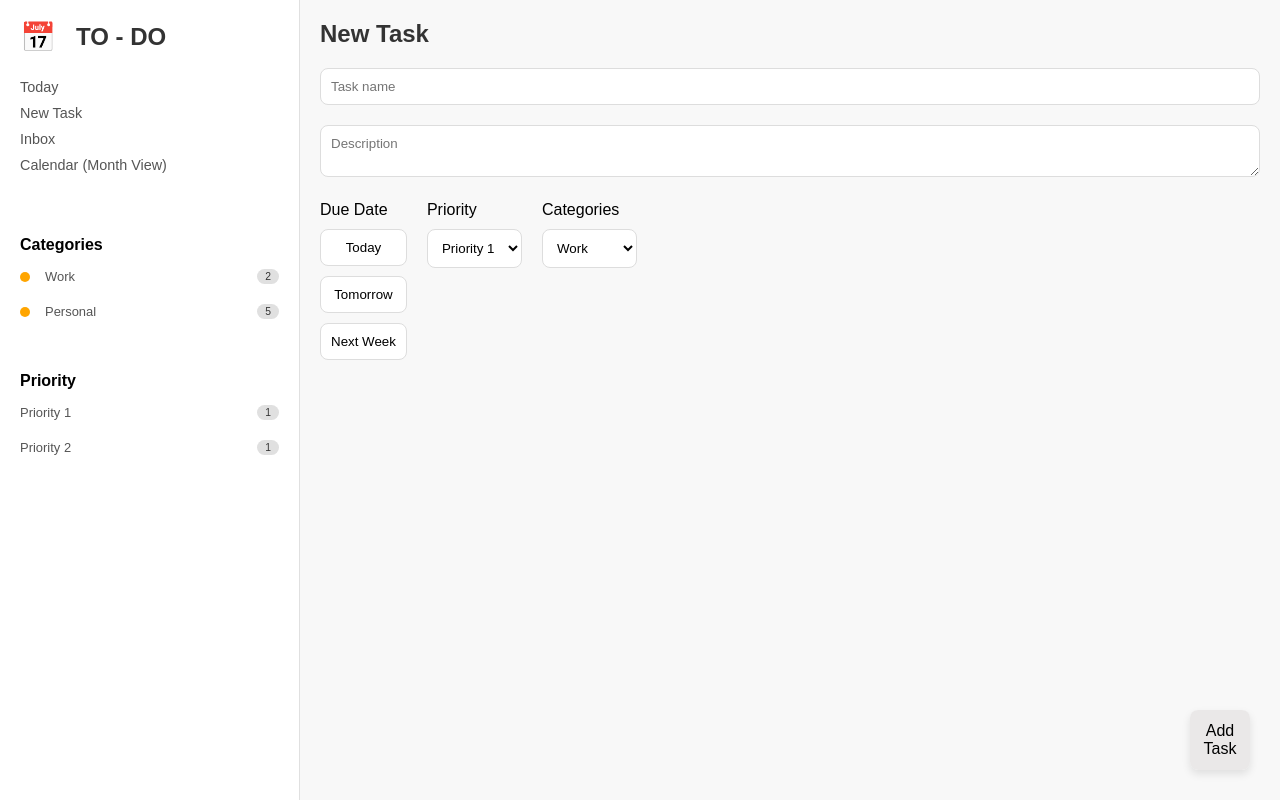
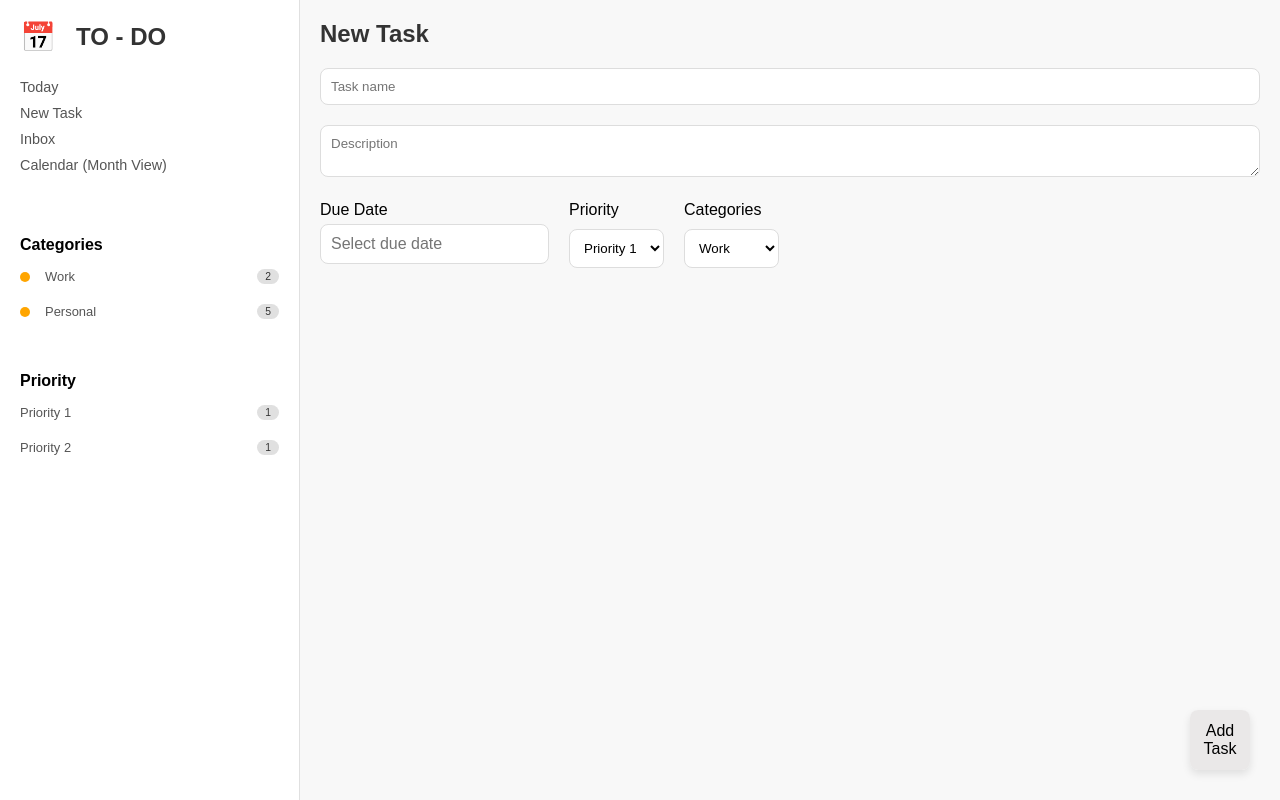
Before and after one commit to mmo990/AKPsi-case-study, a React (Create React App) app in the folder Frontend/: page /new-task in a window 1280 px wide. Both pictures are taken after typing "Sample", "Sample123" into the empty fields and a click on the button "Login". Built offline with nearby package versions, Linux system fonts and the light colour scheme.

Commit message:
Updated Due Date Selection - has a calendar toggle

```diff
--- a/Frontend/package.json
+++ b/Frontend/package.json
@@ -6,7 +6,9 @@
     "@testing-library/jest-dom": "^5.17.0",
     "@testing-library/react": "^13.4.0",
     "@testing-library/user-event": "^13.5.0",
+    "date-fns": "^4.1.0",
     "react": "^18.3.1",
+    "react-datepicker": "^7.5.0",
     "react-dom": "^18.3.1",
     "react-router-dom": "^6.27.0",
     "react-scripts": "5.0.1",
--- a/Frontend/src/App.css
+++ b/Frontend/src/App.css
@@ -115,7 +115,7 @@ body {
   justify-content: center;
   align-items: center;
   height: 100vh; /* Full viewport height */
-  background-color: #4a90e2; /* Example background color */
+  background-color: #d9dde2; /* Example background color */
   color: white; /* Text color */
   padding: 20px;
   border-radius: 10px; /* Rounded corners */
@@ -523,3 +523,12 @@ body {
  .priority2 {
   background-color: #e0f7fa; /* Light blue for Priority 2 */
  }
+
+ .date-picker {
+  width: 100%;
+  padding: 8px;
+  font-size: 1em;
+  border: 1px solid #ddd;
+  border-radius: 5px;
+  margin-top: 5px;
+}
--- a/Frontend/src/NewTask.js
+++ b/Frontend/src/NewTask.js
@@ -1,5 +1,7 @@
 import React, { useState } from 'react';
 import { useNavigate } from 'react-router-dom';
+import DatePicker from 'react-datepicker';
+import 'react-datepicker/dist/react-datepicker.css'
 
 function NewTask({ addTask }) {
   const [name, setName] = useState('');
@@ -8,6 +10,7 @@ function NewTask({ addTask }) {
   const [category, setCategory] = useState('Work');
   const [date, setDate] = useState(new Date().getDate()); // Default to today's date
   const navigate = useNavigate();
+  const [dueDate, setDueDate] = useState(null)
 
   const handleSubmit = (e) => {
     e.preventDefault();
@@ -41,9 +44,13 @@ function NewTask({ addTask }) {
         <div className="task-options">
           <div className="due-date">
             <label>Due Date</label>
-            <button type="button" onClick={() => setDate(new Date().getDate())}>Today</button>
-            <button type="button" onClick={() => setDate(new Date().getDate() + 1)}>Tomorrow</button>
-            <button type="button" onClick={() => setDate(new Date().getDate() + 7)}>Next Week</button>
+            <DatePicker
+              selected={dueDate}
+              onChange={(date) => setDueDate(date)}
+              placeholderText="Select due date"
+              className="date-picker"
+              dateFormat="MM/dd/yyyy"
+            />
           </div>
           <div className="dropdown">
             <label>Priority</label>
```
Also changed, not shown: 1 other file (tests, documents, lock files or other folders).
